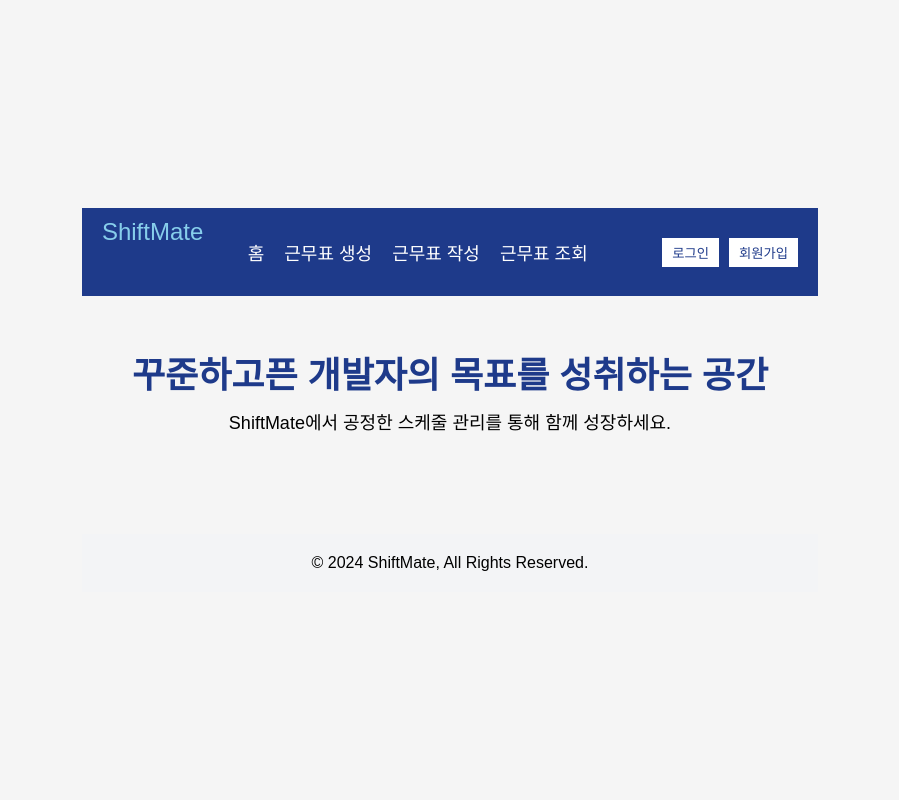
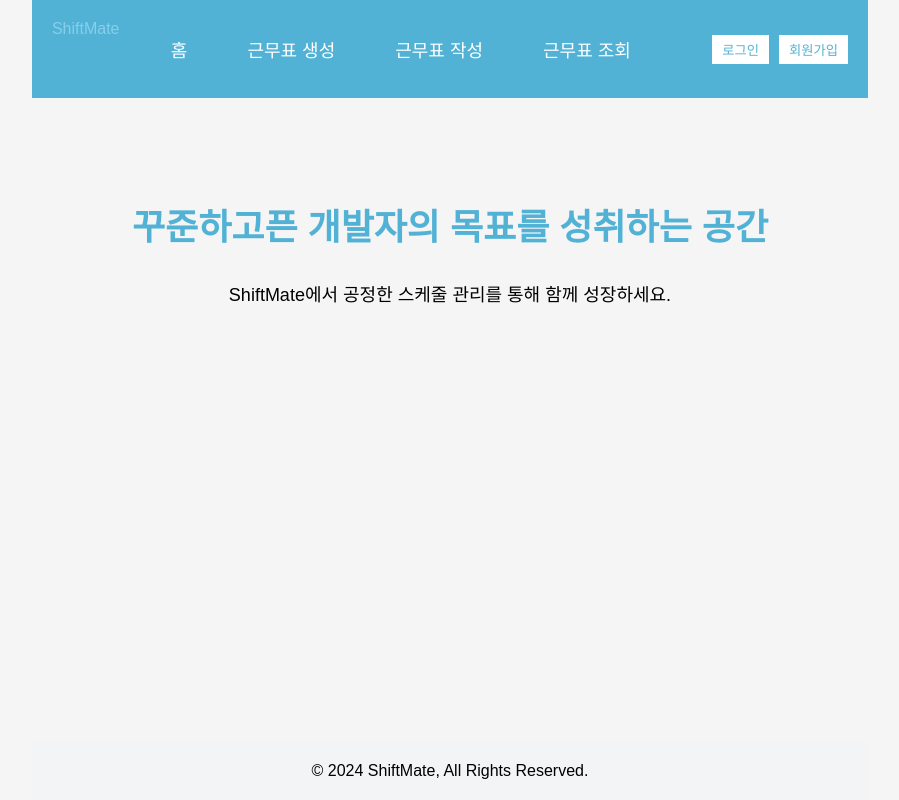
Before and after one commit to CSID-DGU/2024-1-OSS-stackOverflowers, a React (Create React App) app in the folder frontend/blog/: page /home in a window 1280 px wide. Shown: the whole page, without its empty margins (190-1089 px from the left). Built offline with nearby package versions, Linux system fonts and the light colour scheme.

Commit message:
fix: 페이지 깨짐 수정

```diff
--- a/frontend/blog/src/pages/Home.css
+++ b/frontend/blog/src/pages/Home.css
@@ -1,23 +1,39 @@
+html, body {
+  height: 100%; /* HTML과 BODY 높이를 100%로 설정 */
+  margin: 0; /* 기본 마진 제거 */
+}
+
 .home-container {
     font-family: 'Arial', sans-serif;
+    display: flex; /* Flexbox 사용 */
+    flex-direction: column; /* 수직으로 정렬 */
+    min-height: 100vh;
   }
 
   .navbar {
     display: flex;
     justify-content: space-between;
     align-items: center;
-    background-color: #1E3A8A;
-    padding: 10px 20px;
+    background-color: #52b2d5;
+    padding: 20px 20px;
   }
 
-  .logo {
-    font-size: 24px;
+  .logo_home {
+    font-size: 30px;
+    font-style: bold;
     color: white;
   }
 
   .nav-links {
     list-style: none;
     display: flex;
+    flex-wrap: nowrap;
+    justify-content: center;
+    gap: 20px;
+  }
+
+  .nav-links li {
+    margin: 0 10px; /* 버튼 사이의 간격 설정 */
   }
 
   .nav-links button {
@@ -27,34 +43,54 @@
     color: white;
     cursor: pointer;
     font-size: 18px;
+    white-space: nowrap;
+  }
+
+  .auth-buttons {
+    display: flex; /* flexbox 사용 */
+    align-items: center;
+
   }
 
   .auth-buttons button {
     background-color: white;
-    color: #1E3A8A;
+    color: #52b2d5;
     padding: 5px 10px;
     border: none;
     cursor: pointer;
     margin-left: 10px;
+    white-space: nowrap;
   }
 
   .main-content {
+    flex-grow: 1;
     text-align: center;
-    padding: 50px;
+    padding: 100px;
+  }
+  .icon-text {
+    display: flex;
+    align-items: center; /* 아이콘과 문구를 수직으로 중앙 정렬 */
+  }
+
+  .icon {
+    font-size: 36px; /* 아이콘 크기 설정 */
+    margin-right: 10px; /* 아이콘과 텍스트 사이 간격 설정 */
   }
 
   .main-content h1 {
     font-size: 36px;
-    color: #1E3A8A;
+    color: #52b2d5;
+    margin: 0;
+    display: inline-block;
   }
 
   .main-content p {
     font-size: 18px;
-    margin-top: 10px;
+    margin-top: 30px;
   }
 
   .cta-button {
-    background-color: #1E3A8A;
+    background-color: #52b2d5;
     color: white;
     padding: 10px 20px;
     border: none;
@@ -67,5 +103,4 @@
     background-color: #F3F4F6;
     padding: 20px;
     text-align: center;
-    margin-top: 50px;
   }
```
